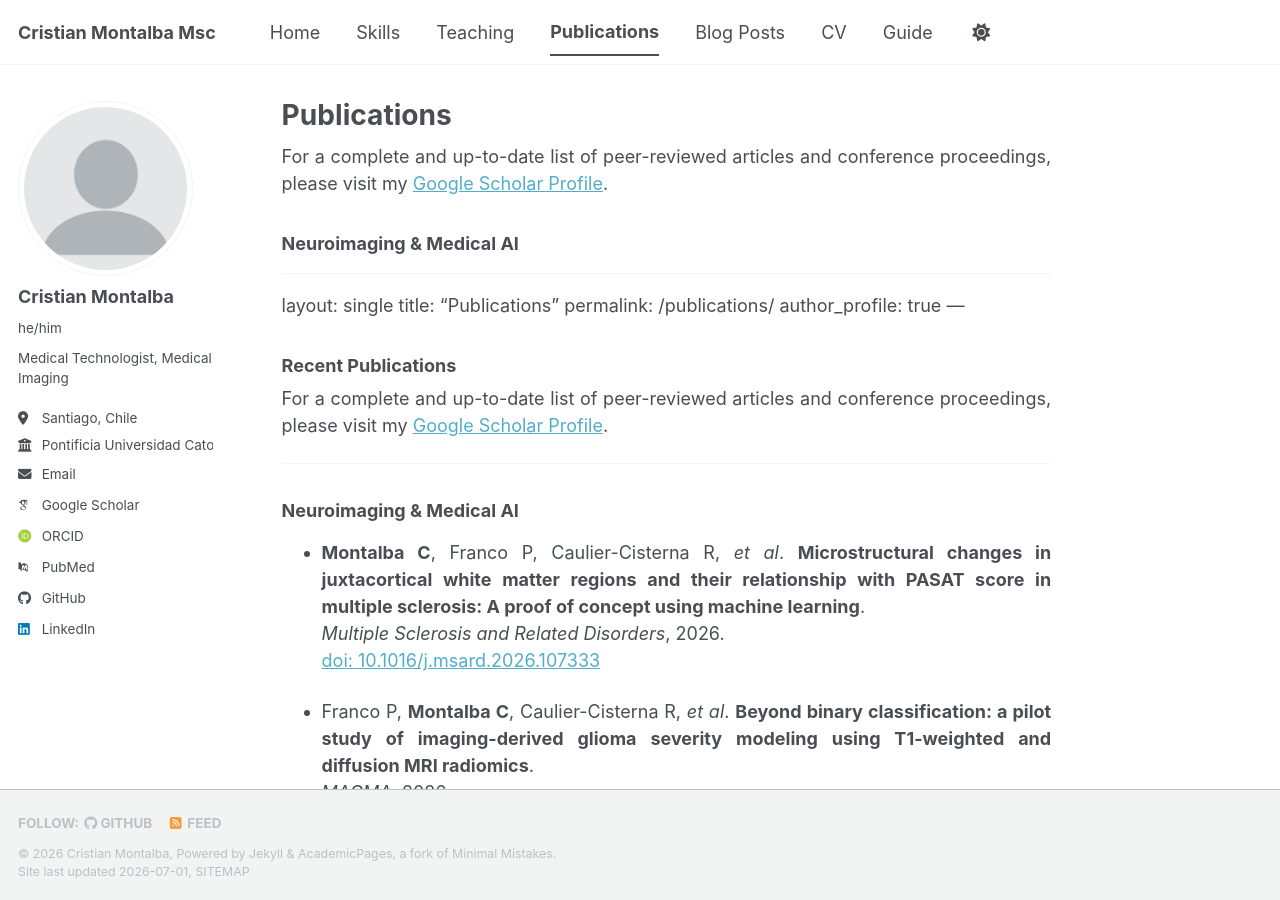
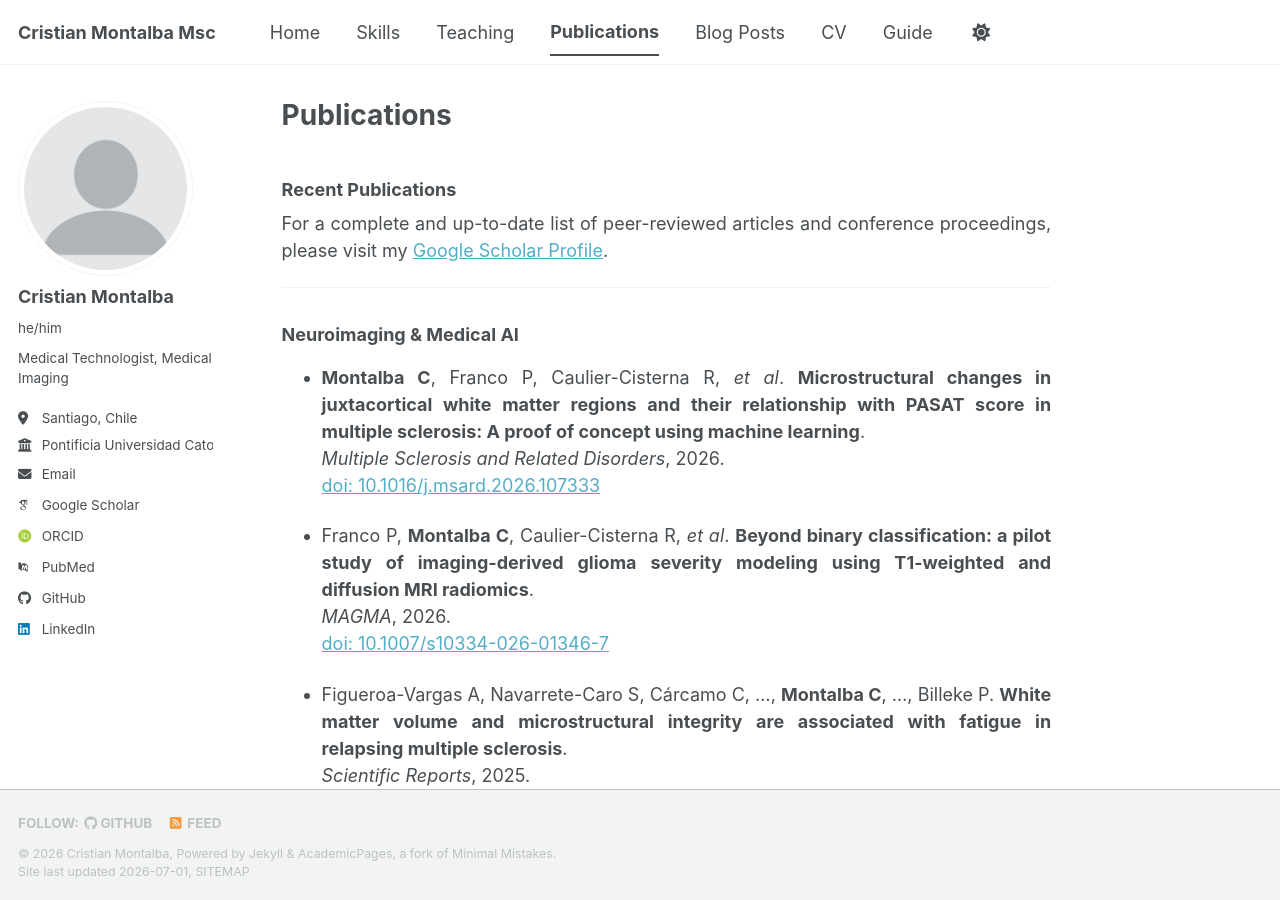
Before and after one commit to cristianmontalba/cristianmontalba.github.io, a Jekyll site: the page built from _pages/publications.md, in a window 1280 px wide and 900 px high. Built offline with Jekyll 4.4.1, drawn with Linux system fonts in a browser that asks for light colours; some web fonts are replaced; a script bundle is joined from its source files by our own code; library files that are not in the unit come from our copies.

Commit message:
Update publications.md

```diff
--- a/_pages/publications.md
+++ b/_pages/publications.md
@@ -4,18 +4,6 @@ title: "Publications"
 permalink: /publications/
 author_profile: true
 ---
-
-{:.text-justify}
-For a complete and up-to-date list of peer-reviewed articles and conference proceedings, please visit my [Google Scholar Profile](https://scholar.google.com/citations?user=LJw53YQAAAAJ&hl=en).
-
-### Neuroimaging & Medical AI
----
-layout: single
-title: "Publications"
-permalink: /publications/
-author_profile: true
----
-
 ### Recent Publications
 
 {:.text-justify}
```
